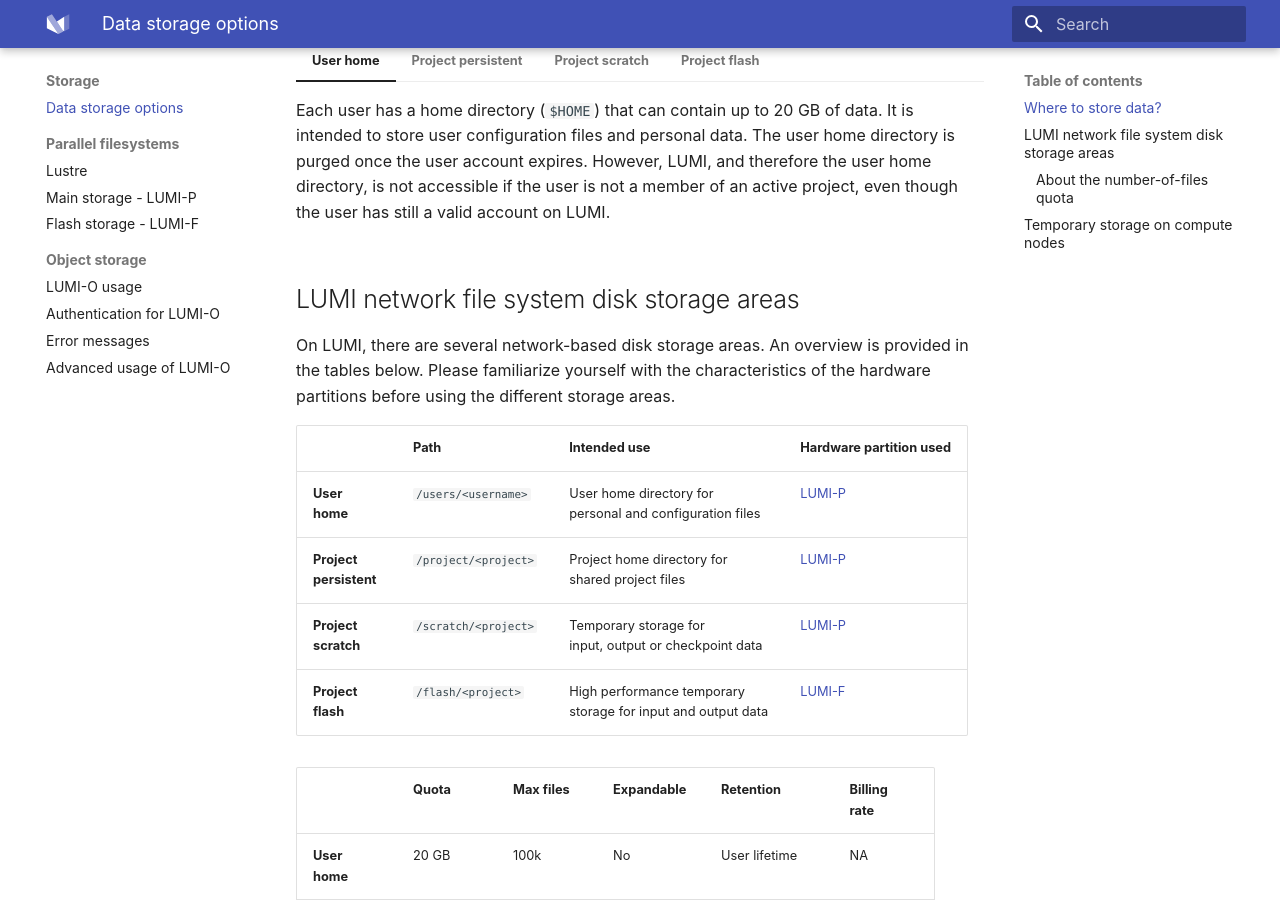
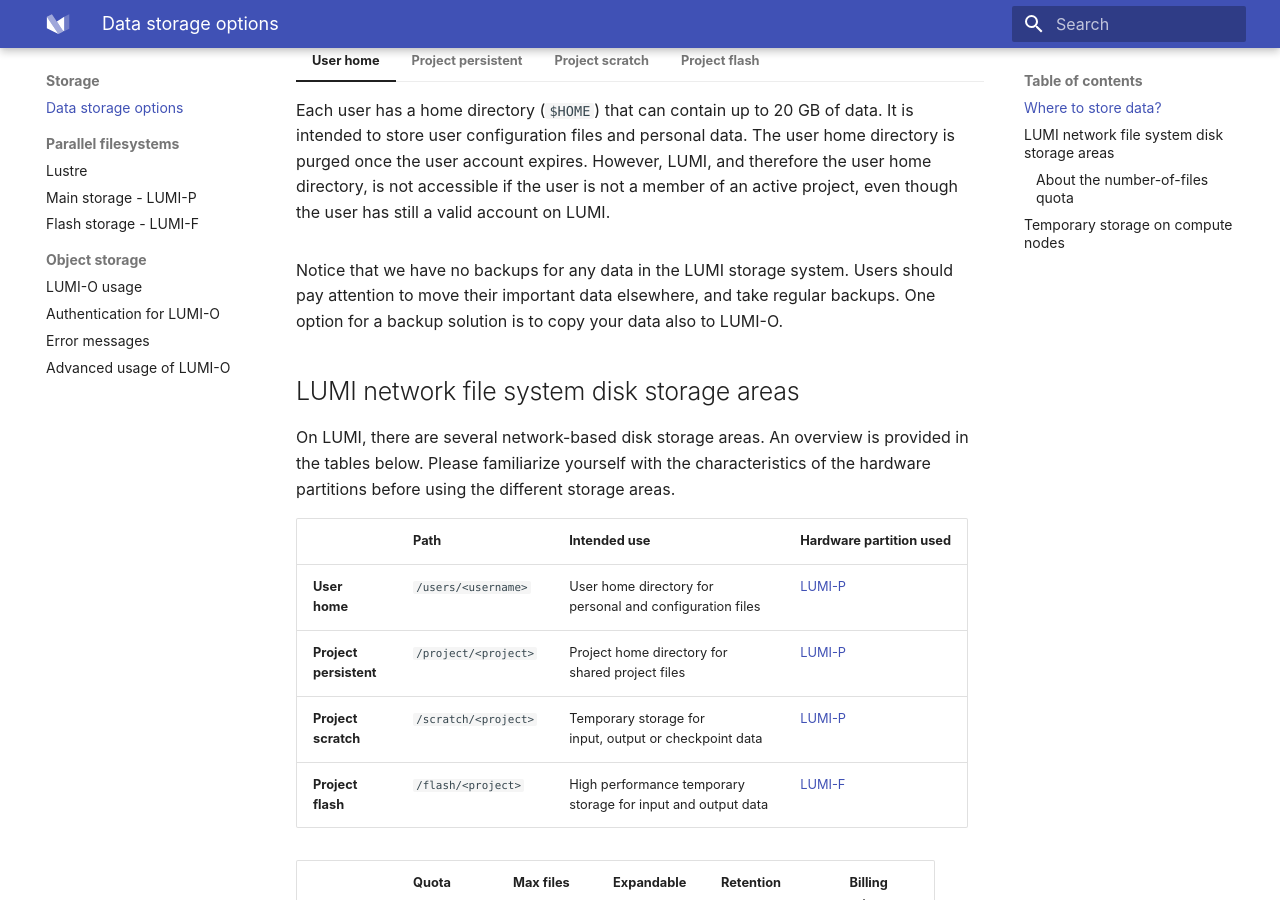
Before and after one commit to Lumi-supercomputer/lumi-userguide, an MkDocs documentation site: the page built from docs/storage/index.md, in a window 1280 px wide and 900 px high, scrolled down 713 px. Built offline with MkDocs 1.6.1 and Material for MkDocs 9.7.7, drawn with Linux system fonts in a browser that asks for light colours.

Commit message:
Changes to storage index page
- Adding mention of "no backups"
- Removing the following sentence "You are not supposed to use the scratch space as long-term storage. " which discourages the use of /scratch (and might lead to requests to increase /project space quota)

```diff
--- a/docs/storage/index.md
+++ b/docs/storage/index.md
@@ -72,7 +69,10 @@
     billing of the project scratch and project flash as detailed on the
     [billing page][billing].
 
-    The project flash space is only meant for very short term file storage.
+    It is recommended to only keep the data on /flash during the time when it's actively needed.
+
+
+Notice that we have no backups for any data in the LUMI storage system. Users should pay attention to move their important data elsewhere, and take regular backups. One option for a backup solution is to copy your data also to LUMI-O.
 
 
 ## LUMI network file system disk storage areas
```
Also changed, not shown: other parts of docs/storage/index.md (+0 -3 lines).
